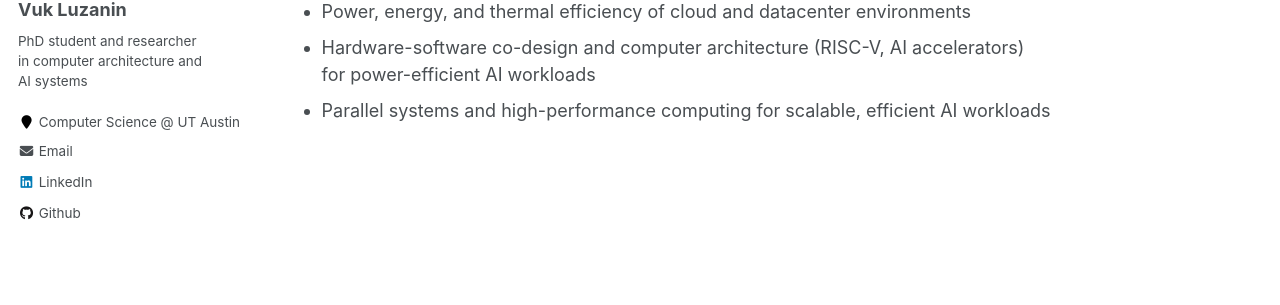
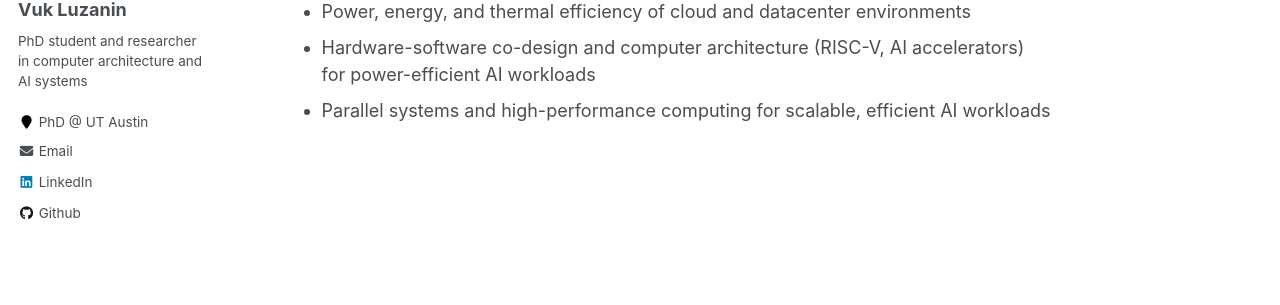
Before and after one commit to Vuk-Luzanin/Vuk-Luzanin.github.io, a Jekyll site: the page built from _pages/about.md, in a window 1280 px wide. Shown: the part 344-649 px from the top of the page. Built offline with Jekyll 4.4.1, drawn with Linux system fonts in a browser that asks for light colours; a script bundle is joined from its source files by our own code; library files that are not in the unit come from our copies.

Commit message:
Update sidebar affiliation

```diff
--- a/_config.yml
+++ b/_config.yml
@@ -27,7 +27,7 @@ author:
   name             : "Vuk Luzanin"
   pronouns         : # example: "she/her"
   bio              : "PhD student and researcher in computer architecture and AI systems"
-  location         : "Computer Science @ UT Austin"
+  location         : "PhD @ UT Austin"
   employer         :
   uri              : # URL
   email            : "vluzanin@utexas.edu"
```
